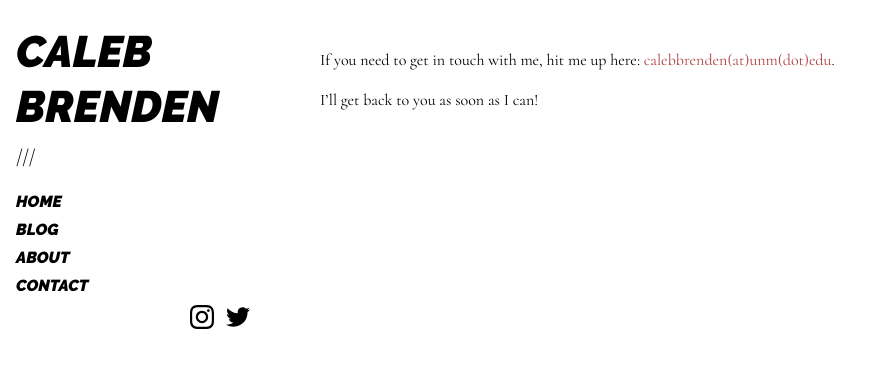
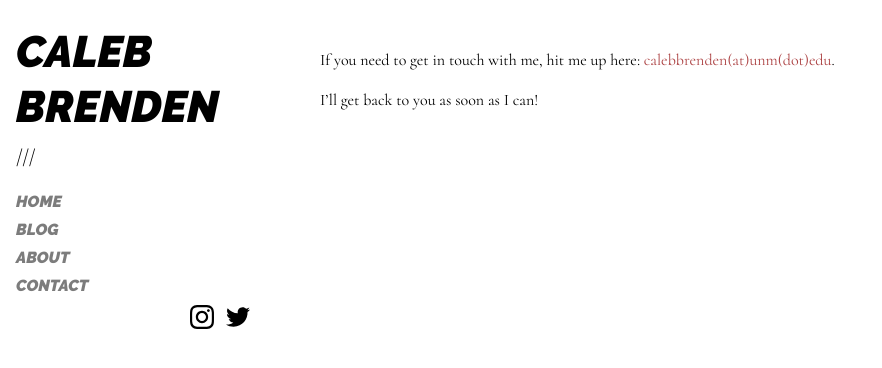
Before and after one commit to calebbrenden/my-site, a Jekyll site: the page built from contact.md, in a window 1280 px wide. Shown: the top 368 px of the page, without its empty margins (0-882 px from the left). Built offline with Jekyll 4.4.1, drawn with Linux system fonts in a browser that asks for light colours.

Commit message:
tab content and sidebar link changes
removed slash between brackets, removed padding in card class, and changed colors to sidebar nav links

```diff
--- a/_includes/head.html
+++ b/_includes/head.html
@@ -7,7 +7,7 @@
   <meta name="viewport" content="width=device-width, initial-scale=1.0, maximum-scale=1" />
 
   <title>
-    &lbrack; {{ site.title }} &rbrack; &frasl; &lbrack; {{ page.title }} &rbrack;
+    &lbrack; {{ site.title }} &rbrack; &lbrack; {{ page.title }} &rbrack;
   </title>
 
   {% include google-analytics.html %}
--- a/_sass/hydeout/_layout.scss
+++ b/_sass/hydeout/_layout.scss
@@ -61,7 +61,6 @@ body {
 .card {
   background: $body-bg;
   color: $body-color;
-  padding: $section-spacing;
   flex: 1 1 auto;
   display: flex;
   overflow-x: auto;
@@ -247,7 +246,7 @@ body {
 /* USE THIS TO CHANGE THE COLOR OF THE LINKS IN YOUR SIDEBAR */
 
 #sidebar a {
-  color: #000;
+  color: #7C7C7C;
   font-family: 'Raleway', sans-serif;
 
 /* USE THESE TO CHANGE THE COLOR OF YOUR SOCIAL ICON LINKS */
@@ -262,7 +261,7 @@ body {
   }
 
   &:hover, &:focus {
-    text-decoration: line-through;
+    color: #000;
     &.icon {
       text-decoration: none;
     }
```
Also changed, not shown: 1 other file.
